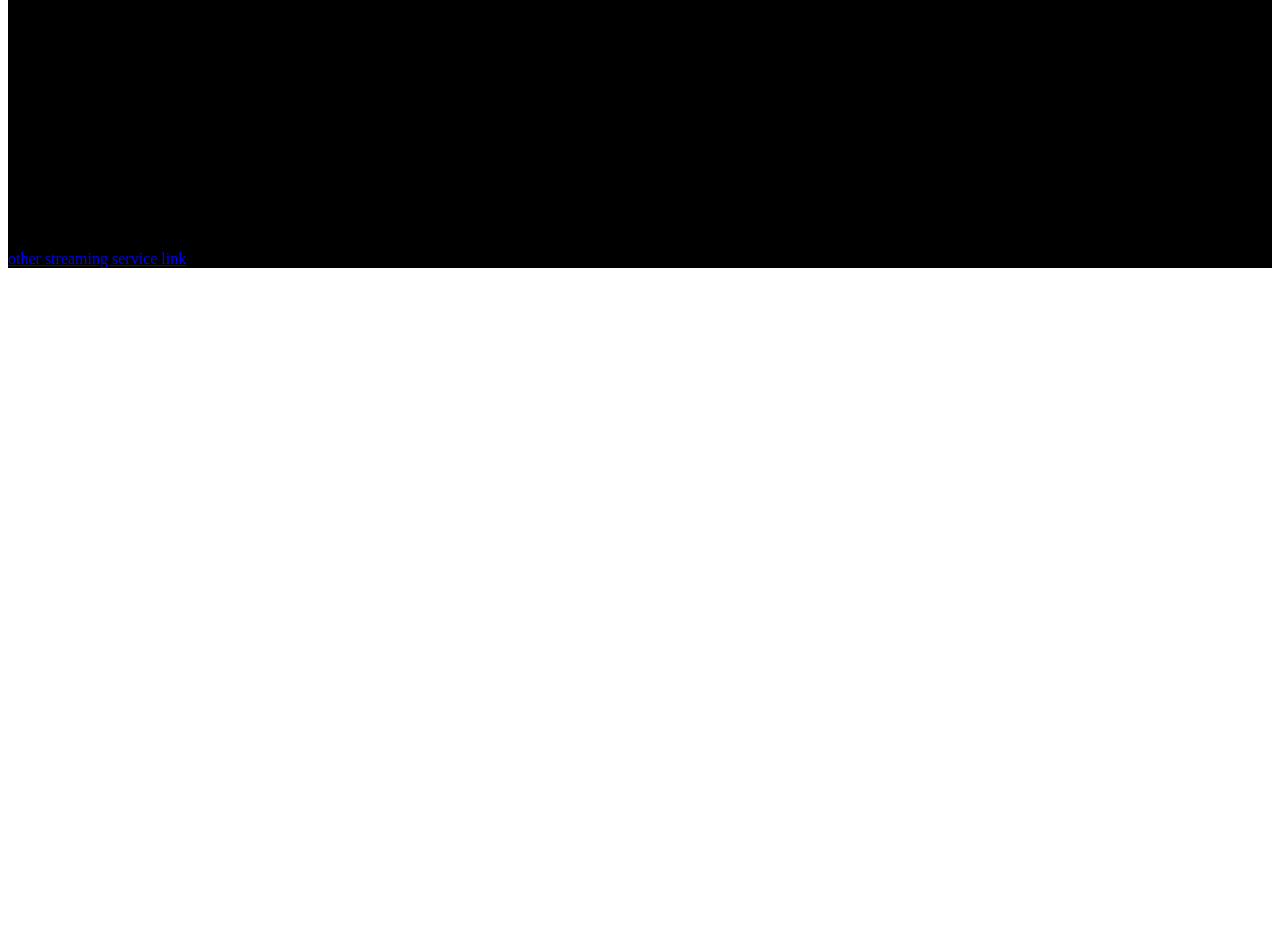
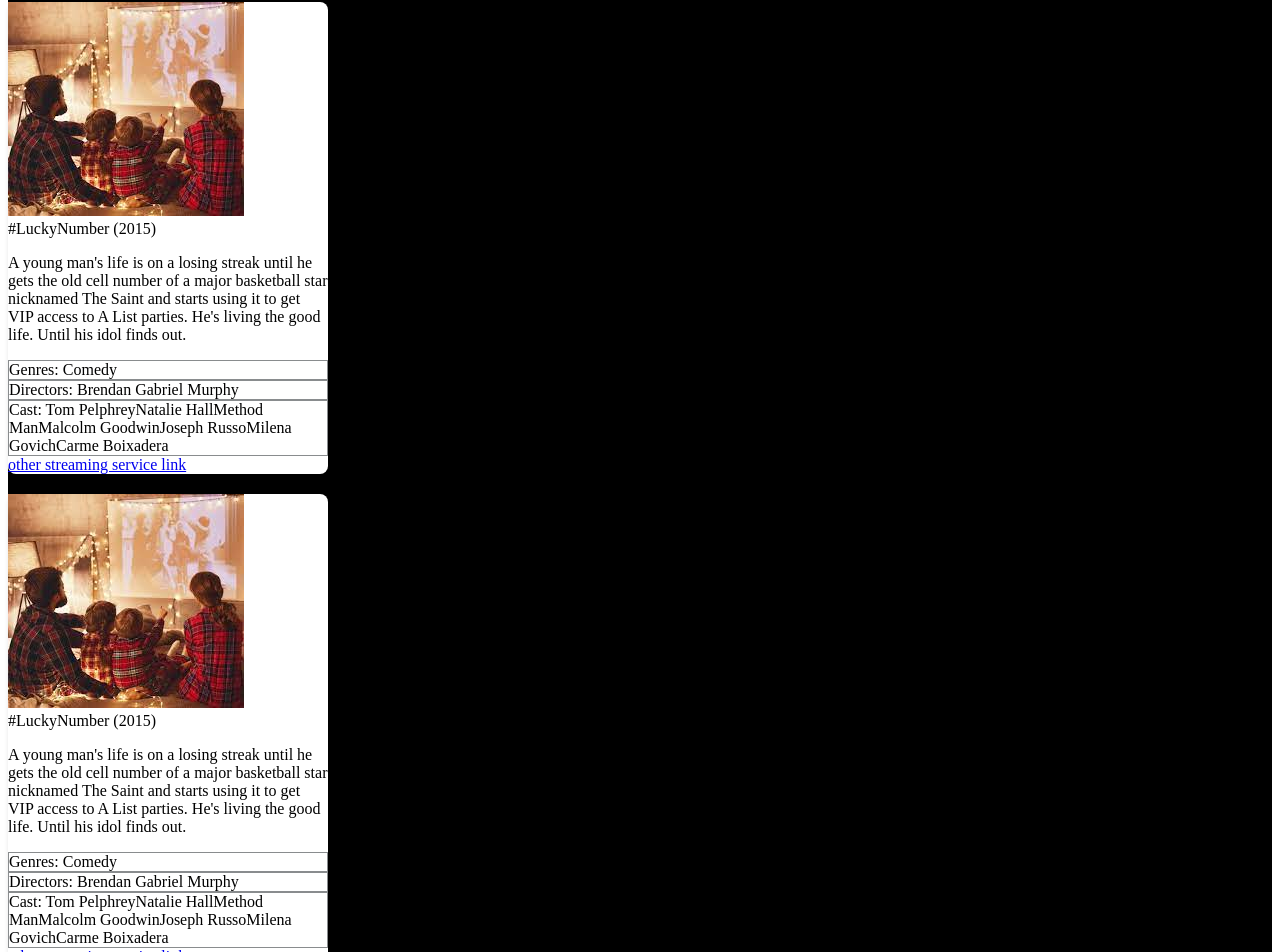
Before and after one commit to Team-Wonderpuss-Photogenicus/scratch-project, a React app: page / in a window 1280 px wide. Shown: the part 698-1650 px from the top of the page. Before the commit the page ends 974 px from the top, so only its background shows below. Built offline with nearby package versions, Linux system fonts and the light colour scheme.

Commit message:
fixed components and added some styling

```diff
--- a/src/components/MovieComponents.jsx
+++ b/src/components/MovieComponents.jsx
@@ -1,6 +1,11 @@
 import React from "react";
 import Card from "react-bootstrap/Card";
+import Col from 'react-bootstrap/Col';
+import Row from 'react-bootstrap/Row';
+import Button from 'react-bootstrap/Button';
 import ListGroup from "react-bootstrap/ListGroup";
+import right from '../assets/right.jpeg';
+
 
 function MovieComponent(props) {
   const {title, year, overview, genres, streamingInfo, directors, cast, poster_path} = props;
@@ -9,8 +14,9 @@ function MovieComponent(props) {
 
 
   return (
-    <Card style={{ width: "18rem" }}>
-      {/* <Card.Img variant="top" src={poster_path} /> */}
+    <Col md={4}>
+    <Card className="card" style={{ width: "20rem" }}>
+      <Card.Img variant="top" src={right} />
       <Card.Body>
         <Card.Title>{ title } ({ year })</Card.Title>
         <Card.Text>
@@ -31,6 +37,7 @@ function MovieComponent(props) {
         <Card.Link href="#">other streaming service link</Card.Link>
       </Card.Body>
     </Card>
+    </Col>
   );
 }
 
--- a/src/containers/MovieContainer.jsx
+++ b/src/containers/MovieContainer.jsx
@@ -1,7 +1,8 @@
 import React, { useState } from "react";
+import MovieComponent from "../components/MovieComponents.jsx";
+import Col from 'react-bootstrap/Col';
 import Row from 'react-bootstrap/Row';
-import Col from 'react-bootstrap/Col';
-import MovieComponent from "../components/MovieComponents.jsx";
+
 
 const obj = [
   {
@@ -237,6 +238,239 @@ const obj = [
     ],
     directors: ["Brendan Gabriel Murphy"],
   },
+  {
+    type: "movie",
+    title: "#LuckyNumber",
+    overview:
+      "A young man's life is on a losing streak until he gets the old cell number of a major basketball star nicknamed The Saint and starts using it to get VIP access to A List parties. He's living the good life. Until his idol finds out.",
+    streamingInfo: {
+      us: [
+        {
+          service: "prime",
+          streamingType: "addon",
+          quality: "sd",
+          addon: "brownsugar",
+          link: "https://www.amazon.com/gp/video/detail/B017KZE7OC/ref=atv_dp?language=en",
+          audios: [
+            {
+              language: "eng",
+              region: "",
+            },
+          ],
+          subtitles: [
+            {
+              locale: {
+                language: "eng",
+                region: "",
+              },
+              closedCaptions: true,
+            },
+          ],
+          availableSince: 1704141698,
+        },
+        {
+          service: "prime",
+          streamingType: "buy",
+          quality: "sd",
+          link: "https://www.amazon.com/gp/video/detail/B017KZE7OC/ref=atv_dp?language=en",
+          audios: [
+            {
+              language: "eng",
+              region: "",
+            },
+          ],
+          subtitles: [
+            {
+              locale: {
+                language: "eng",
+                region: "",
+              },
+              closedCaptions: true,
+            },
+          ],
+          price: {
+            amount: "7.99",
+            currency: "USD",
+            formatted: "7.99 USD",
+          },
+          availableSince: 1690136044,
+        },
+        {
+          service: "prime",
+          streamingType: "subscription",
+          quality: "sd",
+          link: "https://www.amazon.com/gp/video/detail/B017KZE7OC/ref=atv_dp?language=en",
+          audios: [
+            {
+              language: "eng",
+              region: "",
+            },
+          ],
+          subtitles: [
+            {
+              locale: {
+                language: "eng",
+                region: "",
+              },
+              closedCaptions: true,
+            },
+          ],
+          availableSince: 1690136044,
+        },
+        {
+          service: "prime",
+          streamingType: "rent",
+          quality: "sd",
+          link: "https://www.amazon.com/gp/video/detail/B017KZE7OC/ref=atv_dp?language=en",
+          audios: [
+            {
+              language: "eng",
+              region: "",
+            },
+          ],
+          subtitles: [
+            {
+              locale: {
+                language: "eng",
+                region: "",
+              },
+              closedCaptions: true,
+            },
+          ],
+          price: {
+            amount: "2.99",
+            currency: "USD",
+            formatted: "2.99 USD",
+          },
+          availableSince: 1690136044,
+        },
+        {
+          service: "prime",
+          streamingType: "buy",
+          quality: "hd",
+          link: "https://www.amazon.com/gp/video/detail/B017KZE7OC/ref=atv_dp?language=en",
+          audios: [
+            {
+              language: "eng",
+              region: "",
+            },
+          ],
+          subtitles: [
+            {
+              locale: {
+                language: "eng",
+                region: "",
+              },
+              closedCaptions: true,
+            },
+          ],
+          price: {
+            amount: "9.99",
+            currency: "USD",
+            formatted: "9.99 USD",
+          },
+          availableSince: 1690136044,
+        },
+        {
+          service: "prime",
+          streamingType: "rent",
+          quality: "hd",
+          link: "https://www.amazon.com/gp/video/detail/B017KZE7OC/ref=atv_dp?language=en",
+          audios: [
+            {
+              language: "eng",
+              region: "",
+            },
+          ],
+          subtitles: [
+            {
+              locale: {
+                language: "eng",
+                region: "",
+              },
+              closedCaptions: true,
+            },
+          ],
+          price: {
+            amount: "3.99",
+            currency: "USD",
+            formatted: "3.99 USD",
+          },
+          availableSince: 1690136044,
+        },
+        {
+          service: "peacock",
+          streamingType: "free",
+          quality: "hd",
+          link: "https://www.peacocktv.com/watch/asset/movies/lucky-number/82e6739f-fea9-351d-ad6c-6e700091567e",
+          videoLink:
+            "https://www.peacocktv.com/watch/playback/vod/GMO_00000000465887_01/82e6739f-fea9-351d-ad6c-6e700091567e",
+          audios: [
+            {
+              language: "eng",
+              region: "",
+            },
+          ],
+          subtitles: [
+            {
+              locale: {
+                language: "eng",
+                region: "USA",
+              },
+              closedCaptions: false,
+            },
+          ],
+          leaving: 32503715940,
+          availableSince: 1686813631,
+        },
+        {
+          service: "peacock",
+          streamingType: "subscription",
+          quality: "hd",
+          link: "https://www.peacocktv.com/watch/asset/movies/lucky-number/82e6739f-fea9-351d-ad6c-6e700091567e",
+          videoLink:
+            "https://www.peacocktv.com/watch/playback/vod/GMO_00000000465887_01/82e6739f-fea9-351d-ad6c-6e700091567e",
+          audios: [
+            {
+              language: "eng",
+              region: "",
+            },
+          ],
+          subtitles: [
+            {
+              locale: {
+                language: "eng",
+                region: "USA",
+              },
+              closedCaptions: false,
+            },
+          ],
+          leaving: 32503715940,
+          availableSince: 1686813631,
+        },
+      ],
+    },
+    cast: [
+      "Tom Pelphrey",
+      "Natalie Hall",
+      "Method Man",
+      "Malcolm Goodwin",
+      "Joseph Russo",
+      "Milena Govich",
+      "Carme Boixadera",
+    ],
+    year: 2015,
+    imdbId: "tt2538204",
+    tmdbId: 359732,
+    originalTitle: "#LuckyNumber",
+    genres: [
+      {
+        id: 35,
+        name: "Comedy",
+      },
+    ],
+    directors: ["Brendan Gabriel Murphy"],
+  }
 ];
 
 console.log("object movie title: ", obj.title);
@@ -247,6 +481,7 @@ const MovieContainer = (object) => {
     console.log("checking map iteration: ", index);
     console.log("in loop, title: ", movie.title);
     return (
+        <div className="movieContainer">
       <MovieComponent
         key={"m" + index}
         title={movie.title}
@@ -257,6 +492,7 @@ const MovieContainer = (object) => {
           cast={movie.cast}
           streamingInfo={movie.streamingInfo}
       />
+      </div>
     );
   });
 
--- a/src/stylesheet/styles.scss
+++ b/src/stylesheet/styles.scss
@@ -116,3 +116,22 @@
 .question {
   font-size: 20px;
 }
+
+.cardContainer {
+  max-width: 1200px;
+  margin: 0 auto;
+  padding: 20px;
+}
+
+.card{
+  background-color: #fff;
+  border-radius: 8px;
+  box-shadow: 0 2px 4px rgba(0, 0, 0, 0.1);
+  margin-bottom: 20px;;
+}
+
+.list-group-item {
+  // margin-bottom: 1px;
+  border: 1px solid #898c8e;
+  // border-radius: 5px;
+}
```
